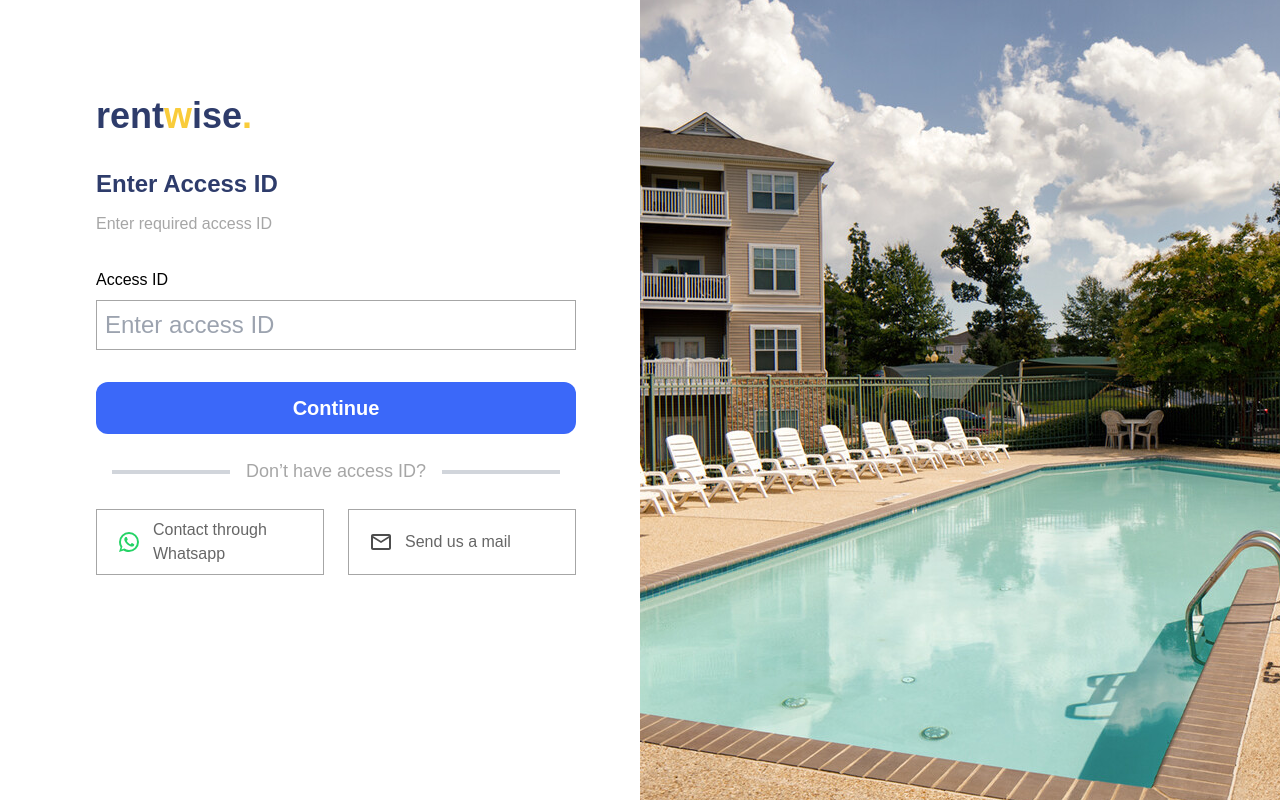
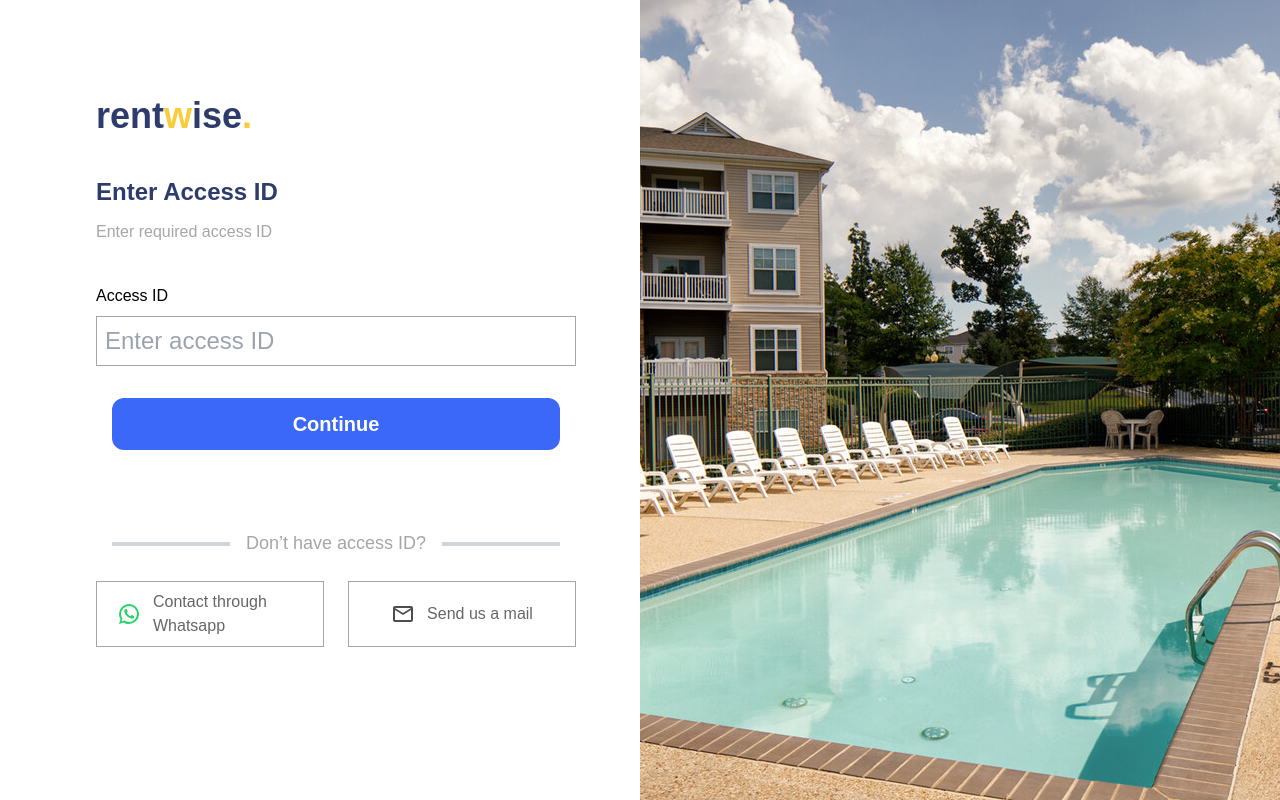
Before and after one commit to Obadea/rentwise, a React (Create React App) app: page /accessId in a window 1280 px wide. Built offline with nearby package versions, Linux system fonts and the light colour scheme; a web font is replaced by a local one.

Commit message:
align icons

```diff
--- a/src/pages/accesscodepage/AccessCodePage.jsx
+++ b/src/pages/accesscodepage/AccessCodePage.jsx
@@ -14,7 +14,7 @@ function AccessCodePage() {
           </button>
         </div>
 
-        <div className="flex flex-col gap-3 mt-8">
+        <div className="flex flex-col gap-3 my-10">
           <h2 className="text-customblue text-2xl font-bold ">
             Enter Access ID
           </h2>
@@ -22,7 +22,7 @@ function AccessCodePage() {
             Enter required access ID
           </p>
         </div>
-        <div className="mt-8">
+        <div className="lg:gap-6 mt-8">
           <form action="#" className="flex flex-col gap-4">
             <div className="flex flex-col gap-2">
               <label htmlFor="email">Access ID</label>
@@ -36,13 +36,13 @@ function AccessCodePage() {
               />
             </div>
 
-            <div className="mt-4 flex flex-col ">
+            <div className="m-4 flex flex-col ">
               <button className="w-full h-[52px] px-[10px] py-[20px] rounded-xl bg-customSearchblue text-white text-xl flex justify-center items-center  font-bold ">
                 Continue
               </button>
             </div>
           </form>
-          <div className="container mx-auto text-center my-6">
+          <div className="container mx-auto text-center mt-16 mb-6">
             <div className="or-tag relative  mx-4 flex justify-center items-center">
               <div className="w-1/2 h-1 bg-gray-300"></div>
               <span className=" mx-4 font-normal text-customBlackShade text-[18px] text-nowrap">
@@ -57,7 +57,7 @@ function AccessCodePage() {
               Contact through Whatsapp
             </h4>
 
-            <h4 className=" flex-1 flex border px-5 items-center gap-3 border-customBlackShade p-2 text-customStreetcolor font-normal text-base">
+            <h4 className=" flex-1 flex border justify-center px-5 items-center gap-3 border-customBlackShade p-2 text-customStreetcolor font-normal text-base">
               <MailOutlineIcon className="text-customNameBlack" />
               Send us a mail
             </h4>
```
